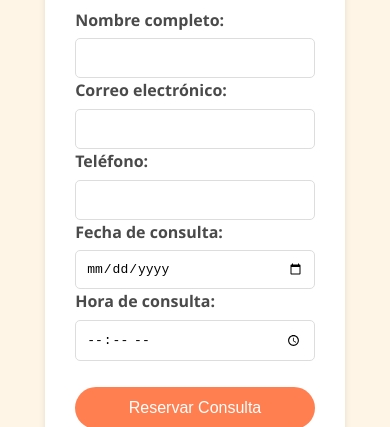
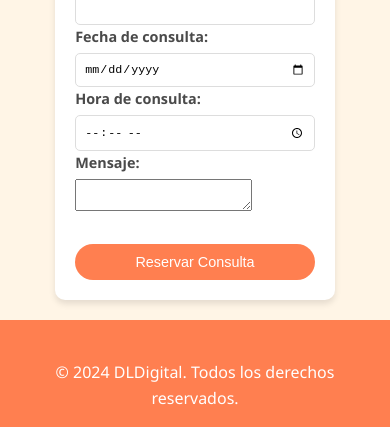
Before and after one commit to EzeALuna/LandingNutricion, a plain HTML site: page index.html in a window 390 px wide. Shown: the part 1248-1675 px from the top of the page. Drawn offline with Linux system fonts and the light colour scheme.

Commit message:
Correction

```diff
--- a/index.html
+++ b/index.html
@@ -3,7 +3,7 @@
 <head>
     <meta charset="UTF-8">
     <meta name="viewport" content="width=device-width, initial-scale=1.0">
-    <title>Nutrición - Reserva tu Consulta</title>
+    <title>Nutrición - LandingPage</title>
     <script src="https://kit.fontawesome.com/087fa2cc75.js" crossorigin="anonymous"></script>
     <style>
         :root {
@@ -231,6 +231,53 @@
             .benefit-item {
                 flex-basis: 100%;
             }
+
+            .reservation-form {
+                padding: 20px;
+                max-width: 90%;
+            }
+
+            .hero {
+                padding: 20px;
+            }
+        }
+
+        @media (max-width: 480px) {
+            header {
+                padding: 15px 10px;
+            }
+
+            .logo {
+                font-size: 1.5em;
+            }
+
+            .hero h1 {
+                font-size: 2em;
+            }
+
+            .hero p {
+                font-size: 0.9em;
+            }
+
+            .cta-button {
+                padding: 10px 20px;
+                font-size: 0.9em;
+            }
+
+            .form-group label {
+                font-size: 0.9em;
+            }
+
+            .form-group input,
+            .form-group select {
+                font-size: 0.9em;
+                padding: 8px;
+            }
+
+            .submit-button {
+                font-size: 0.9em;
+                padding: 10px 20px;
+            }
         }
     </style>
     <link rel="stylesheet" href="https://cdnjs.cloudflare.com/ajax/libs/font-awesome/6.0.0-beta3/css/all.min.css">
@@ -274,18 +321,20 @@
 
             <div id="reserva" class="reservation-form form-group">
                 <h2>Reserva tu Consulta</h2>
-                <form id="appointment-form" action="https://formspree.io/f/meooenbv"
+                <form id="appointment-form" action="https://formspree.io/f/mrbblvol"
                 method="POST">
-                        <label for="lname">Nombre completo:</label>
-                        <input type="text" id="lname" name="lname" required>
-                        <label for="lemail">Correo electrónico:</label>
-                        <input type="email" id="lemail" name="lemail" required>
-                        <label for="phone">Teléfono:</label>
-                        <input type="tel" id="phone" name="phone" required>
+                        <label for="name">Nombre completo:</label>
+                        <input type="text" id="name" name="name" required>
+                        <label for="email">Correo electrónico:</label>
+                        <input type="email" id="email" name="email" required>
+                        <label for="tel">Teléfono:</label>
+                        <input type="tel" id="tel" name="tel" required>
                         <label for="date">Fecha de consulta:</label>
                         <input type="date" id="date" name="date" required>
                         <label for="time">Hora de consulta:</label>
                         <input type="time" id="date" name="date" required>
+                        <label for="mensaje" id="mensaje" name="mensaje">Mensaje:</label>
+                        <textarea id="mensaje" name="mensaje"></textarea>
                         <br>
                         <br>
                     <button type="submit" class="submit-button">Reservar Consulta</button>
```
Also changed, not shown: httpsezealuna.github.ioLandingNutricion.txt (added), 1 other file.
